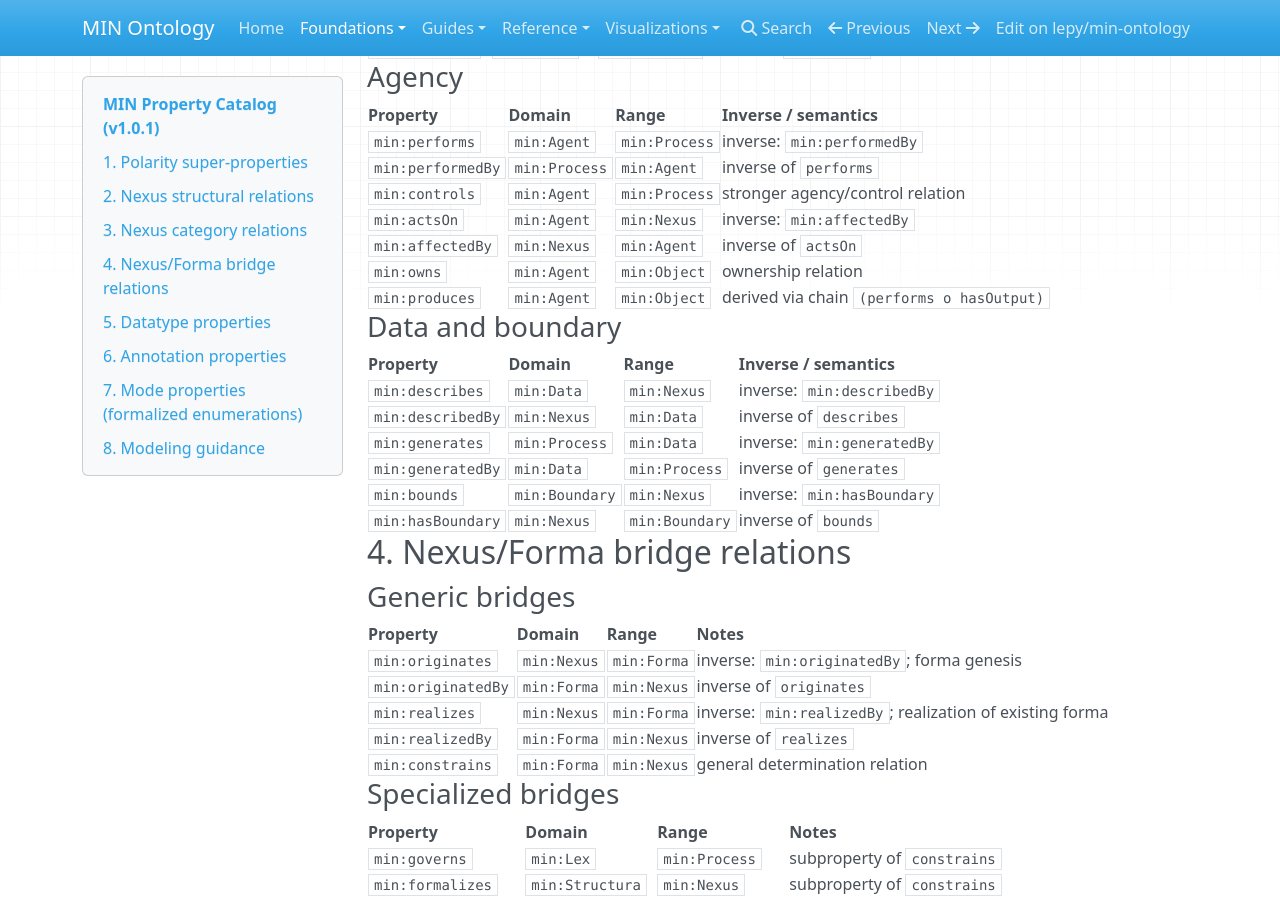
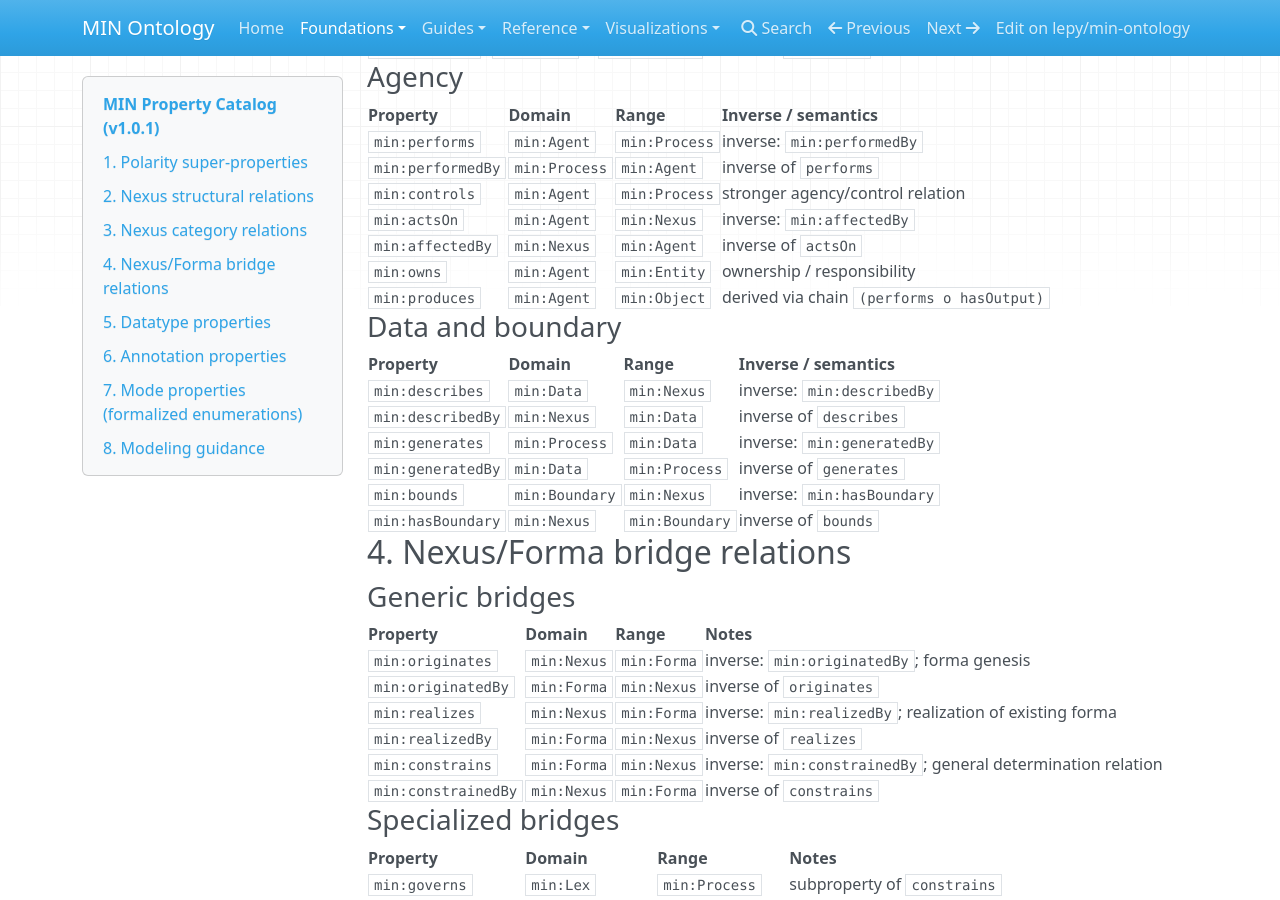
Before and after one commit to lepy/min-ontology, an MkDocs documentation site: the page built from docs/property-catalog.md, in a window 1280 px wide and 900 px high, scrolled down 607 px. Built offline with MkDocs 1.6.1, drawn with Linux system fonts in a browser that asks for light colours; nearby versions of some CDN libraries.

```diff
--- a/docs/property-catalog.md
+++ b/docs/property-catalog.md
@@ -36,7 +36,7 @@ Both are schema-level `owl:AnnotationProperty` terms:
 | `min:controls` | `min:Agent` | `min:Process` | stronger agency/control relation |
 | `min:actsOn` | `min:Agent` | `min:Nexus` | inverse: `min:affectedBy` |
 | `min:affectedBy` | `min:Nexus` | `min:Agent` | inverse of `actsOn` |
-| `min:owns` | `min:Agent` | `min:Object` | ownership relation |
+| `min:owns` | `min:Agent` | `min:Entity` | ownership / responsibility |
 | `min:produces` | `min:Agent` | `min:Object` | derived via chain `(performs o hasOutput)` |
 
 ### Data and boundary
@@ -60,7 +60,8 @@ Both are schema-level `owl:AnnotationProperty` terms:
 | `min:originatedBy` | `min:Forma` | `min:Nexus` | inverse of `originates` |
 | `min:realizes` | `min:Nexus` | `min:Forma` | inverse: `min:realizedBy`; realization of existing forma |
 | `min:realizedBy` | `min:Forma` | `min:Nexus` | inverse of `realizes` |
-| `min:constrains` | `min:Forma` | `min:Nexus` | general determination relation |
+| `min:constrains` | `min:Forma` | `min:Nexus` | inverse: `min:constrainedBy`; general determination relation |
+| `min:constrainedBy` | `min:Nexus` | `min:Forma` | inverse of `constrains` |
 
 ### Specialized bridges
 
```
Also changed, not shown: CHANGELOG.md (+9 -0 lines), README.md (+2 -0 lines), 3 other files.
